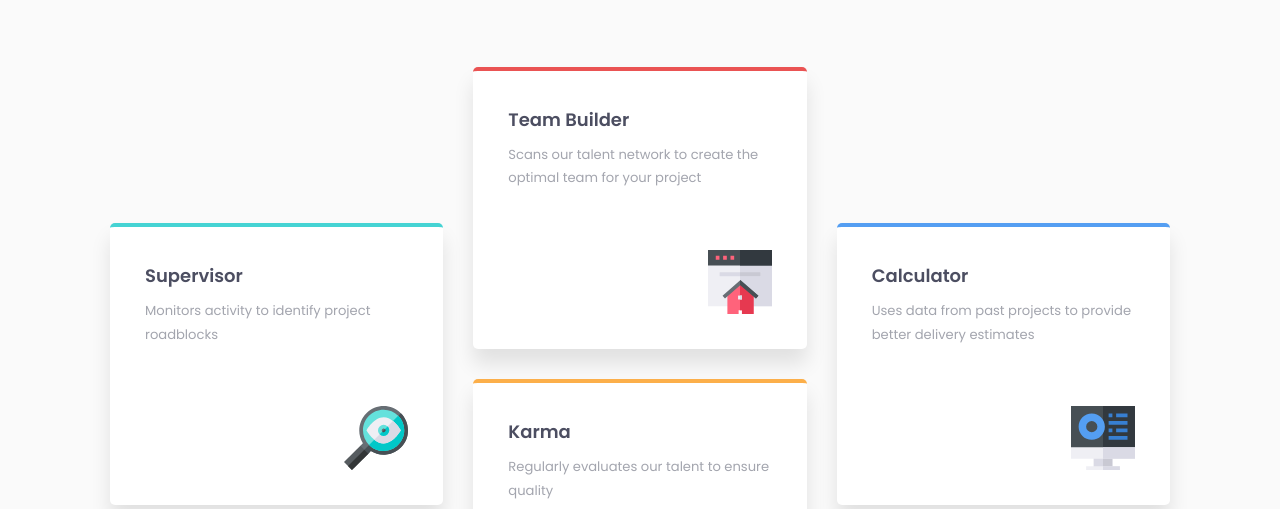
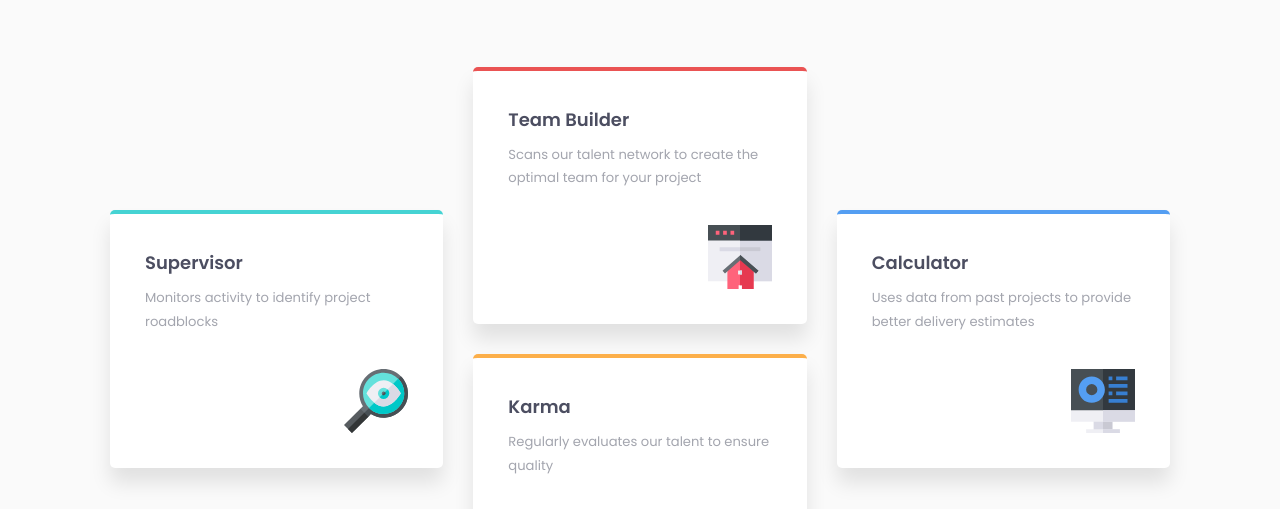
Before and after one commit to JSaporski/four-card-feacture, a plain HTML site: page index.html in a window 1280 px wide. Shown: the part 265-774 px from the top of the page. Drawn offline with Linux system fonts and the light colour scheme.

Commit message:
Small top margin corrections

```diff
--- a/css/style.css
+++ b/css/style.css
@@ -89,7 +89,7 @@ img {
 
 .main-content-item > div {
   justify-self: end;
-  margin-top: 60px;
+  margin-top: 35px;
 }
 
 .main-content-item:nth-child(1) {
```
